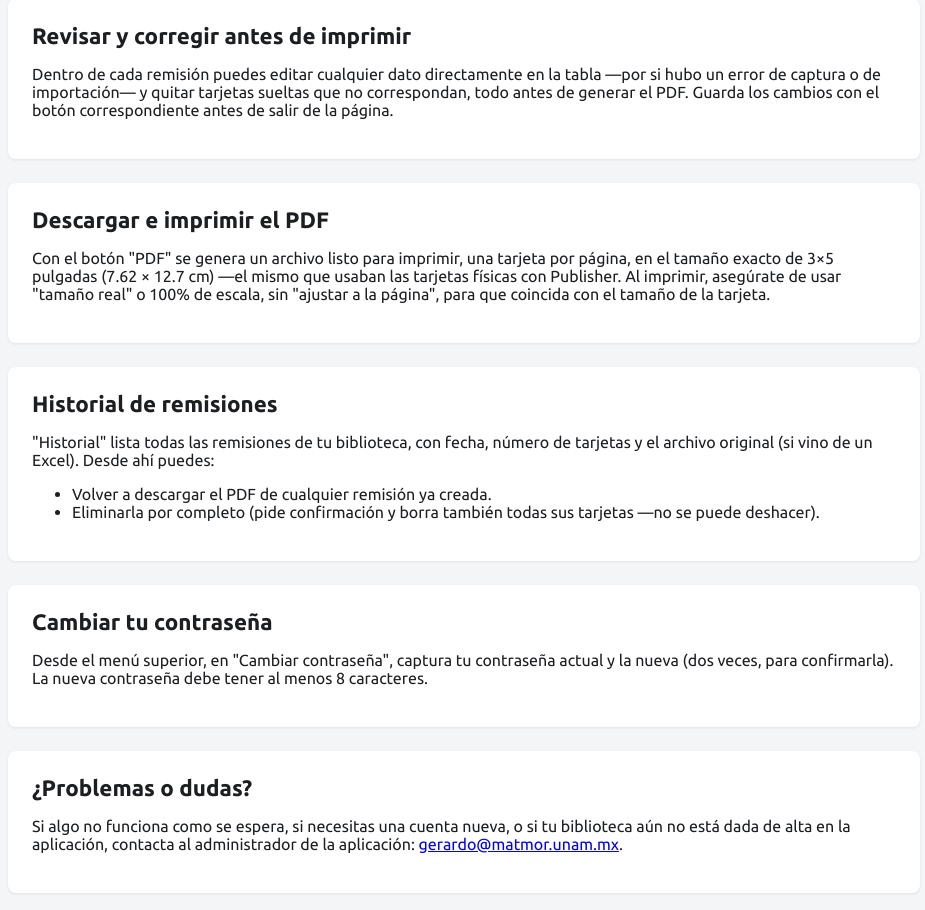
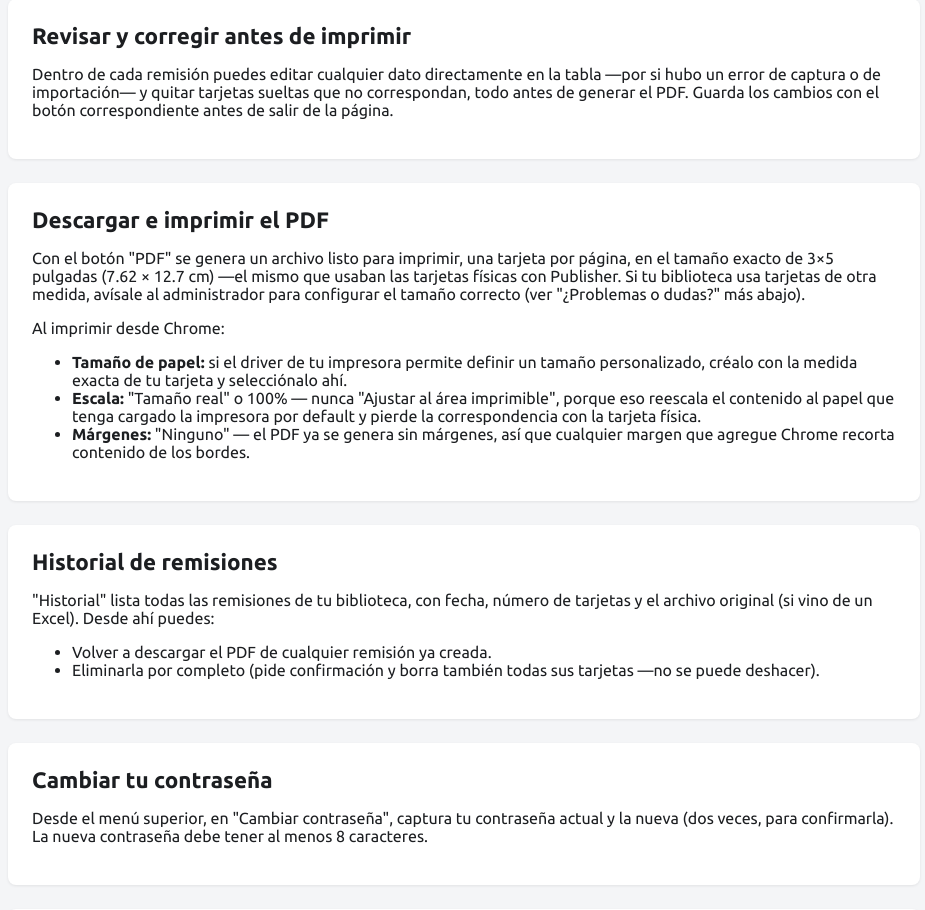
Before and after one commit to lugetego/tarjetas-prestamo, a Symfony app: template templates/ayuda/index.html.twig in a window 1280 px wide. Shown: the part 768-1678 px from the top of the page, without its empty margins (176-1101 px from the left). Run offline with Twig, Linux system fonts and the light colour scheme; the template is opened without the code that fills it, so the values that code supplies are empty; some libraries are stand-ins or nearby versions.

Commit message:
Expand print instructions on the help page
Adds Chrome print-dialog settings (custom paper size, 100% scale, no
margins) so cards print at the right physical size, and a note to
contact the admin when a library's card stock isn't the standard
3x5".

Co-Authored-By: Claude Sonnet 5 <noreply@anthropic.com>

```diff
--- a/templates/ayuda/index.html.twig
+++ b/templates/ayuda/index.html.twig
@@ -55,9 +55,19 @@
         <p>
             Con el botón "PDF" se genera un archivo listo para imprimir, una tarjeta por página, en el
             tamaño exacto de 3×5 pulgadas (7.62 × 12.7 cm) —el mismo que usaban las tarjetas físicas con
-            Publisher. Al imprimir, asegúrate de usar "tamaño real" o 100% de escala, sin "ajustar a la
-            página", para que coincida con el tamaño de la tarjeta.
+            Publisher. Si tu biblioteca usa tarjetas de otra medida, avísale al administrador para
+            configurar el tamaño correcto (ver "¿Problemas o dudas?" más abajo).
         </p>
+        <p>Al imprimir desde Chrome:</p>
+        <ul>
+            <li><strong>Tamaño de papel:</strong> si el driver de tu impresora permite definir un tamaño
+                personalizado, créalo con la medida exacta de tu tarjeta y selecciónalo ahí.</li>
+            <li><strong>Escala:</strong> "Tamaño real" o 100% — nunca "Ajustar al área imprimible", porque
+                eso reescala el contenido al papel que tenga cargado la impresora por default y pierde la
+                correspondencia con la tarjeta física.</li>
+            <li><strong>Márgenes:</strong> "Ninguno" — el PDF ya se genera sin márgenes, así que cualquier
+                margen que agregue Chrome recorta contenido de los bordes.</li>
+        </ul>
     </div>
 
     <div class="card">
```
